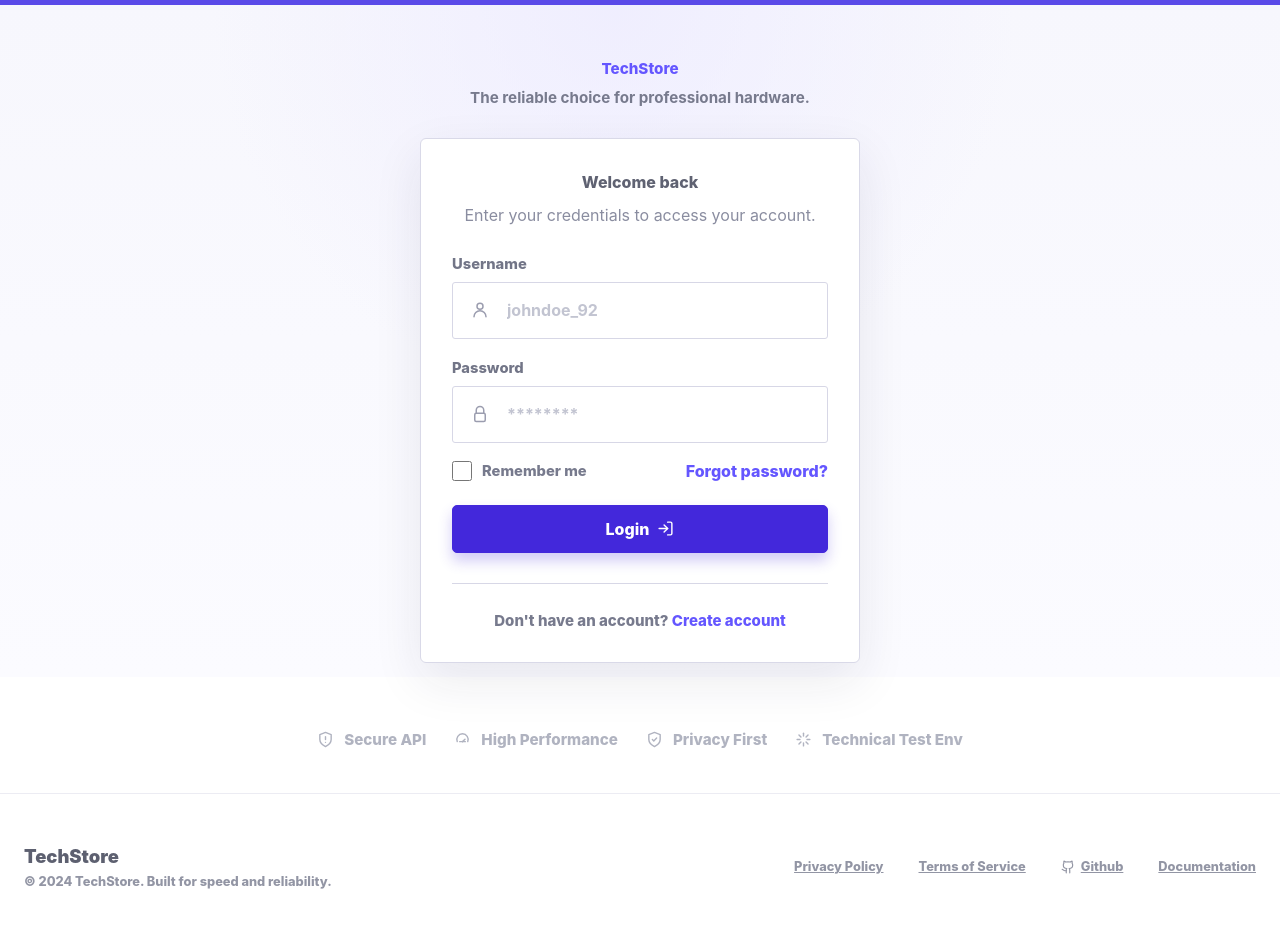
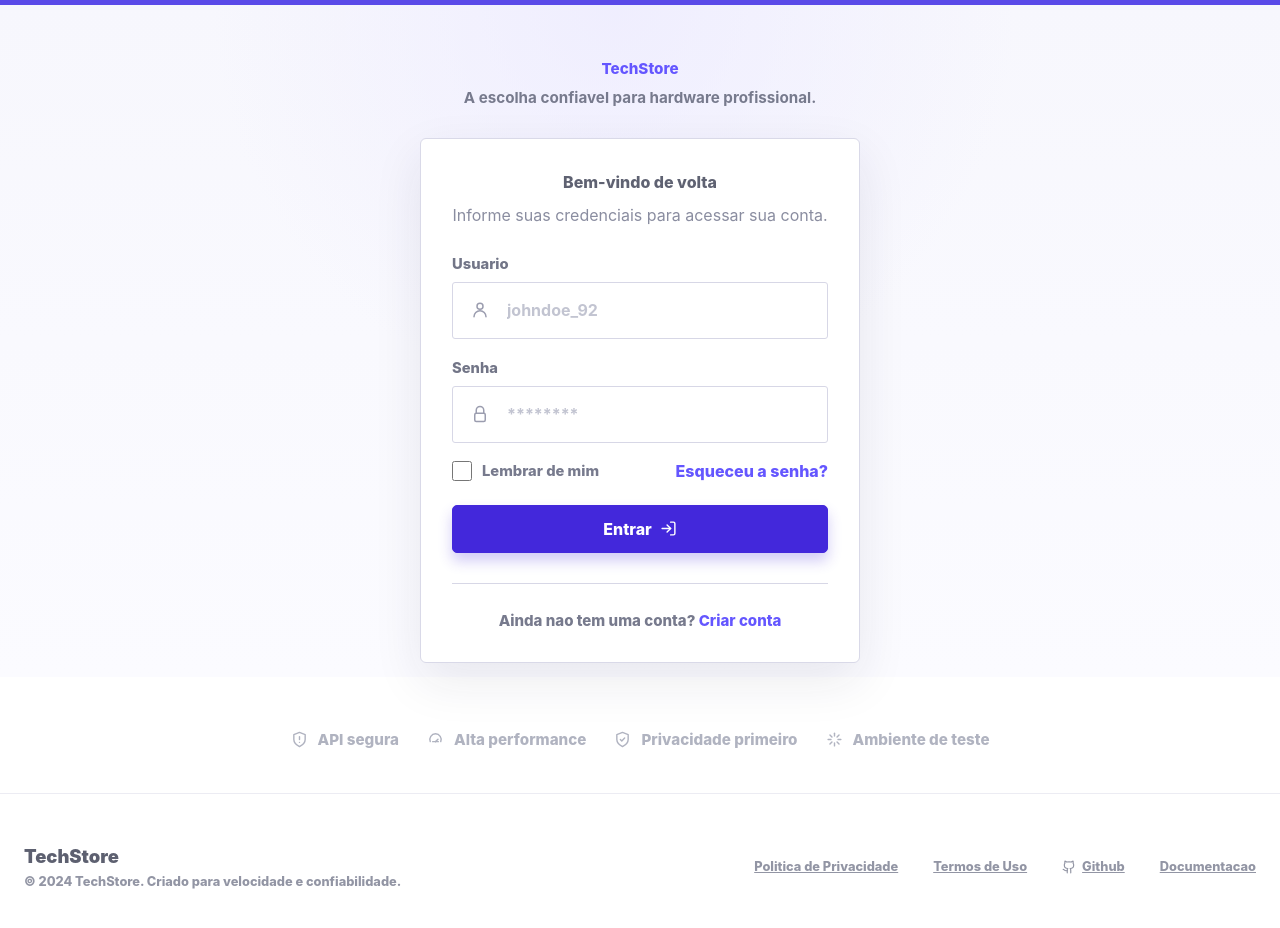
Before and after one commit to duducamargo/product-dashboard-react, a React (Vite) app: page / in a window 1280 px wide. Shown: the top 928 px of the page. Built offline with nearby package versions, Linux system fonts and the light colour scheme; no server answers.

Commit message:
fix: localize login layout copy

```diff
--- a/src/components/auth/LoginFeatureList.tsx
+++ b/src/components/auth/LoginFeatureList.tsx
@@ -1,15 +1,15 @@
 import { AuthIcon } from "@/components/auth/AuthIcon";
 
 const FEATURES = [
-  { icon: "shield", label: "Secure API" },
-  { icon: "speed", label: "High Performance" },
-  { icon: "privacy", label: "Privacy First" },
-  { icon: "spark", label: "Technical Test Env" },
+  { icon: "shield", label: "API segura" },
+  { icon: "speed", label: "Alta performance" },
+  { icon: "privacy", label: "Privacidade primeiro" },
+  { icon: "spark", label: "Ambiente de teste" },
 ] as const;
 
 export function LoginFeatureList() {
   return (
-    <ul className="login-features" aria-label="Application highlights">
+    <ul className="login-features" aria-label="Destaques da aplicacao">
       {FEATURES.map((feature) => (
         <li key={feature.label}>
           <AuthIcon name={feature.icon} size={17} />
--- a/src/components/auth/LoginForm.tsx
+++ b/src/components/auth/LoginForm.tsx
@@ -26,7 +26,7 @@ export function LoginForm({ onSubmit }: LoginFormProps) {
       await onSubmit(input);
     } catch {
       setError("root", {
-        message: "Invalid username or password.",
+        message: "Usuario ou senha invalidos.",
       });
     }
   }
@@ -34,7 +34,7 @@ export function LoginForm({ onSubmit }: LoginFormProps) {
   return (
     <form className="login-form" onSubmit={handleSubmit(submit)} noValidate>
       <label className="login-field">
-        <span>Username</span>
+        <span>Usuario</span>
         <div className="input-control">
           <AuthIcon name="user" size={18} />
           <input
@@ -48,7 +48,7 @@ export function LoginForm({ onSubmit }: LoginFormProps) {
       </label>
 
       <label className="login-field">
-        <span>Password</span>
+        <span>Senha</span>
         <div className="input-control">
           <AuthIcon name="lock" size={18} />
           <input
@@ -64,17 +64,17 @@ export function LoginForm({ onSubmit }: LoginFormProps) {
       <div className="login-options">
         <label className="remember-option">
           <input type="checkbox" />
-          <span>Remember me</span>
+          <span>Lembrar de mim</span>
         </label>
         <button className="link-button" type="button">
-          Forgot password?
+          Esqueceu a senha?
         </button>
       </div>
 
       {errors.root ? <p className="form-error">{errors.root.message}</p> : null}
 
       <button className="login-submit" type="submit" disabled={isSubmitting}>
-        <span>{isSubmitting ? "Logging in..." : "Login"}</span>
+        <span>{isSubmitting ? "Entrando..." : "Entrar"}</span>
         <AuthIcon name="login" size={17} />
       </button>
     </form>
--- a/src/pages/LoginPage.tsx
+++ b/src/pages/LoginPage.tsx
@@ -35,13 +35,13 @@ export function LoginPage() {
       <div className="login-content">
         <header className="login-brand">
           <strong>TechStore</strong>
-          <p>The reliable choice for professional hardware.</p>
+          <p>A escolha confiavel para hardware profissional.</p>
         </header>
 
         <section className="login-card" aria-labelledby="login-title">
           <div className="login-heading">
-            <h1 id="login-title">Welcome back</h1>
-            <p>Enter your credentials to access your account.</p>
+            <h1 id="login-title">Bem-vindo de volta</h1>
+            <p>Informe suas credenciais para acessar sua conta.</p>
           </div>
 
           <LoginForm onSubmit={handleLogin} />
@@ -49,9 +49,9 @@ export function LoginPage() {
           <div className="login-divider" />
 
           <p className="signup-prompt">
-            Don't have an account?{" "}
+            Ainda nao tem uma conta?{" "}
             <button className="link-button" type="button">
-              Create account
+              Criar conta
             </button>
           </p>
         </section>
@@ -62,17 +62,17 @@ export function LoginPage() {
       <footer className="login-footer">
         <div>
           <strong>TechStore</strong>
-          <span>&copy; 2024 TechStore. Built for speed and reliability.</span>
+          <span>&copy; 2024 TechStore. Criado para velocidade e confiabilidade.</span>
         </div>
 
         <nav aria-label="Footer links">
-          <a href="/">Privacy Policy</a>
-          <a href="/">Terms of Service</a>
+          <a href="/">Politica de Privacidade</a>
+          <a href="/">Termos de Uso</a>
           <a href="/">
             <AuthIcon name="github" size={14} />
             <span>Github</span>
           </a>
-          <a href="/">Documentation</a>
+          <a href="/">Documentacao</a>
         </nav>
       </footer>
     </main>
--- a/src/schemas/loginSchema.ts
+++ b/src/schemas/loginSchema.ts
@@ -1,8 +1,8 @@
 import { z } from "zod";
 
 export const loginSchema = z.object({
-  username: z.string().trim().min(1, "Username is required."),
-  password: z.string().min(1, "Password is required."),
+  username: z.string().trim().min(1, "Informe o usuario."),
+  password: z.string().min(1, "Informe a senha."),
 });
 
 export type LoginInput = z.infer<typeof loginSchema>;
```
